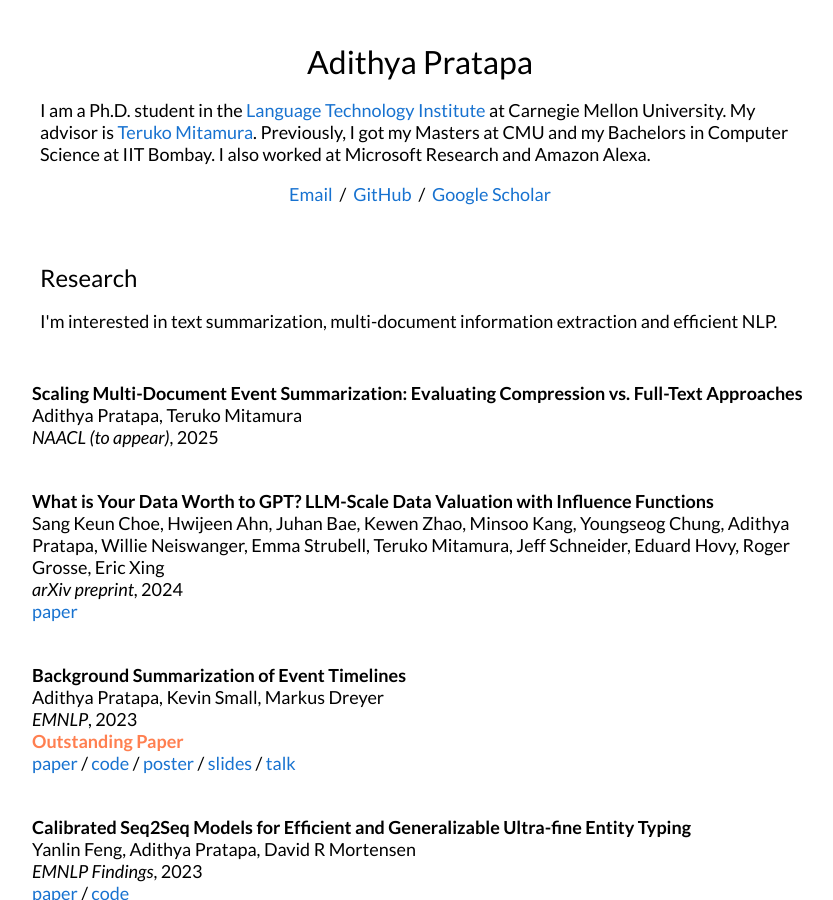
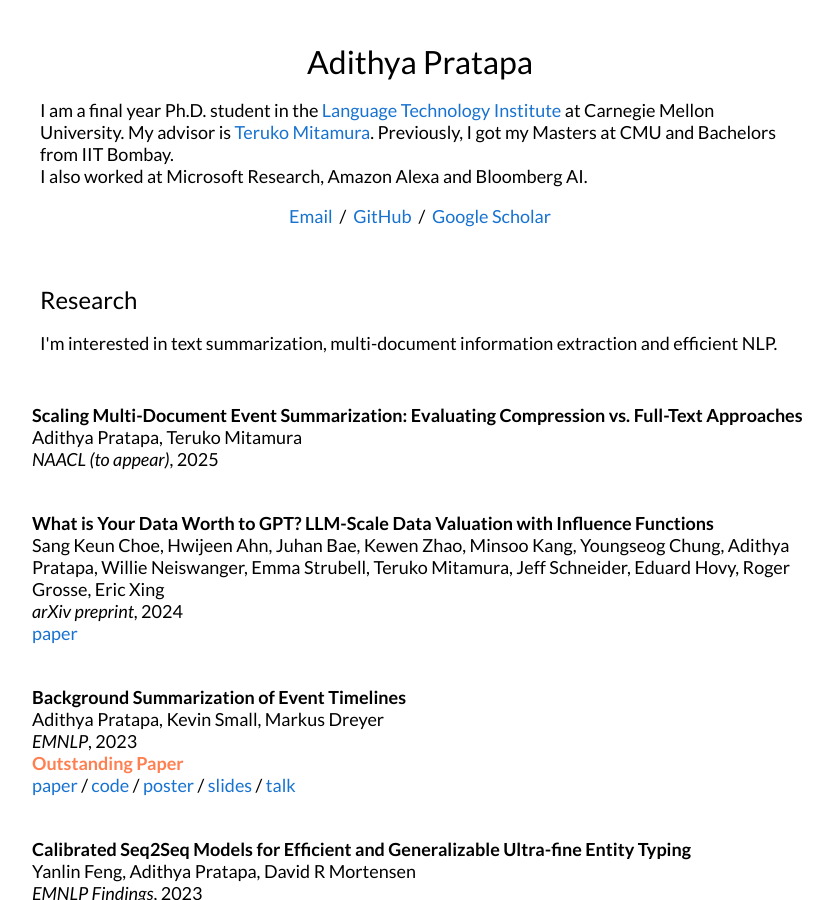
Before and after one commit to adithya7/adithya7.github.io, a Jekyll site: the page built from _posts/2025-01-22-scaling.md, in a window 1280 px wide and 900 px high. Shown: the whole window, without its empty margins (220-1053 px from the left). Built offline with Jekyll 4.4.1, drawn with Linux system fonts in a browser that asks for light colours.

Commit message:
Update default.html

```diff
--- a/_layouts/default.html
+++ b/_layouts/default.html
@@ -26,7 +26,7 @@
                 Adithya Pratapa
               </h1>
               <p>
-                I am a Ph.D. student in the <a href="https://lti.cs.cmu.edu">Language Technology Institute</a> at Carnegie Mellon University. My advisor is <a href="https://scholar.google.com/citations?user=gjsxBCkAAAAJ">Teruko Mitamura</a>. Previously, I got my Masters at CMU and my Bachelors in Computer Science at IIT Bombay. I also worked at Microsoft Research and Amazon Alexa.
+                I am a final year Ph.D. student in the <a href="https://lti.cs.cmu.edu">Language Technology Institute</a> at Carnegie Mellon University. My advisor is <a href="https://scholar.google.com/citations?user=gjsxBCkAAAAJ">Teruko Mitamura</a>. Previously, I got my Masters at CMU and Bachelors from IIT Bombay.<br>I also worked at Microsoft Research, Amazon Alexa and Bloomberg AI.
               </p>
               <p style="text-align:center">
                 <a href="mailto:vpratapa@cs.cmu.edu">Email</a> &nbsp;/&nbsp;
```
